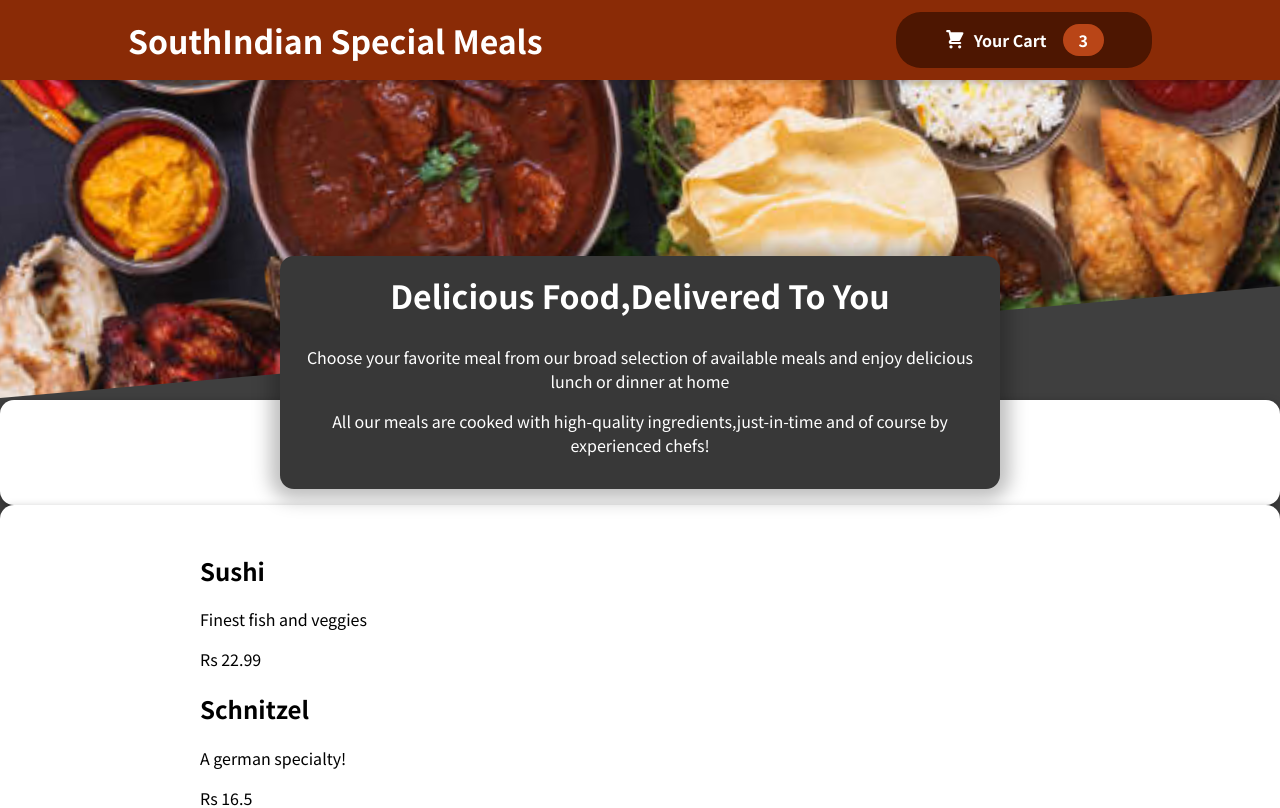
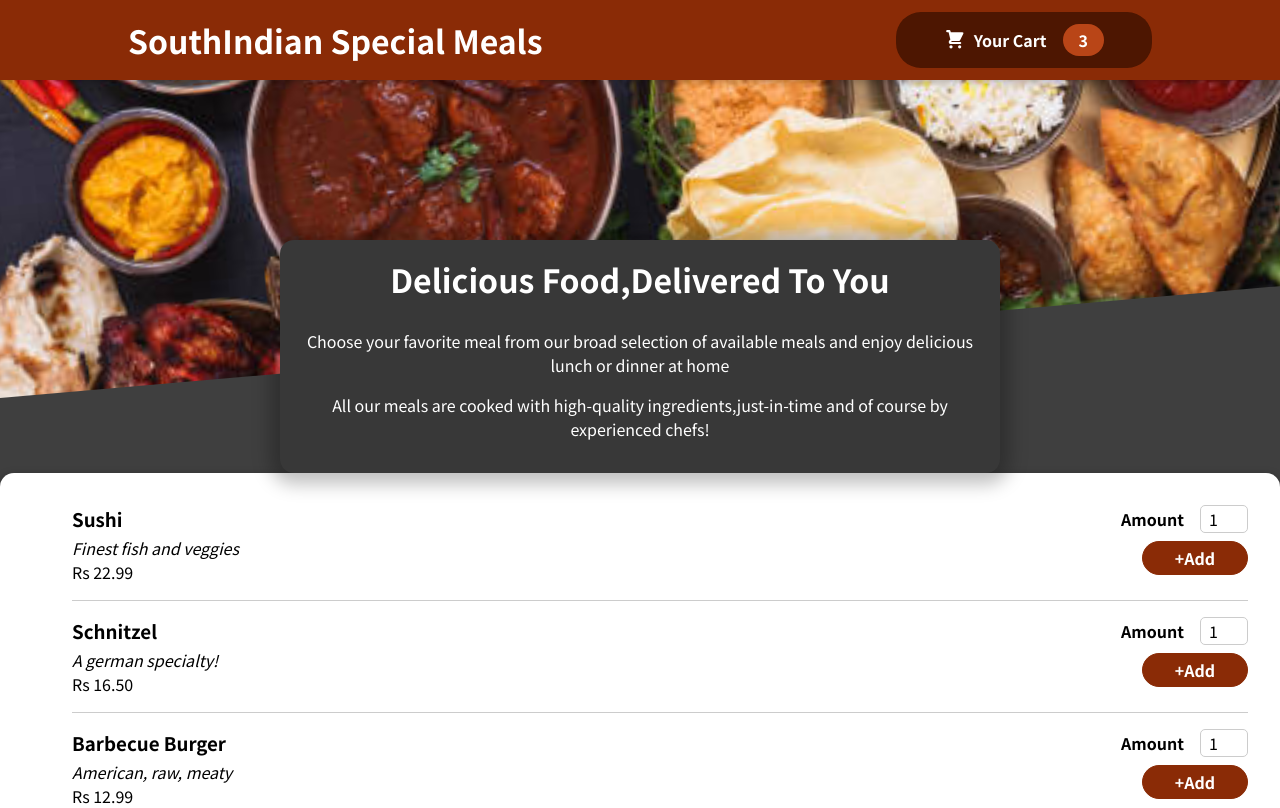
Before and after one commit to sravanisravs1/RestaurantWebsiteUsingReact, a React (Create React App) app: page / in a window 1280 px wide. Shown: the top 808 px of the page. Built offline with nearby package versions, Linux system fonts and the light colour scheme.

Commit message:
Added Form

```diff
--- /dev/null
+++ b/src/Components/Meals/Meals/AvailableMeals.js
@@ -0,0 +1,54 @@
+import React from "react";
+import classes from './AvailableMeals.module.css';
+import Card from "../../UI/Card/Card/Card";
+import MealItem from "./MealItem/MealItem";
+
+
+const DUMMY_MEALS = [
+    {
+      id: 'm1',
+      name: 'Sushi',
+      description: 'Finest fish and veggies',
+      price: 22.99,
+    },
+    {
+      id: 'm2',
+      name: 'Schnitzel',
+      description: 'A german specialty!',
+      price: 16.5,
+    },
+    {
+      id: 'm3',
+      name: 'Barbecue Burger',
+      description: 'American, raw, meaty',
+      price: 12.99,
+    },
+    {
+      id: 'm4',
+      name: 'Green Bowl',
+      description: 'Healthy...and green...',
+      price: 18.99,
+    },
+  ];
+
+const AvailableMeals = () => {
+    const mealsList = DUMMY_MEALS.map((meal) =>
+    (<MealItem
+      key={meal.id}
+      name={meal.name}
+      price={meal.price}
+      description={meal.description}
+    />));
+
+    return (
+        <section className={classes.meals}>
+            <Card>
+                <ul>{mealsList}</ul>
+
+            </Card>
+        </section>
+    );
+
+};
+
+export default AvailableMeals;
--- /dev/null
+++ b/src/Components/Meals/Meals/AvailableMeals.module.css
@@ -0,0 +1,23 @@
+
+.meal {
+    display: flex;
+    justify-content: space-between;
+    margin: 1rem;
+    padding-bottom: 1rem;
+    border-bottom: 1px solid #ccc;
+  }
+
+  .meal h3 {
+    margin: 0 0 0.25rem 0;
+  }
+
+  .description {
+    font-style: italic;
+  }
+
+  .price {
+    margin-top: 0.25rem;
+    font-weight: bold;
+    color: #ad5502;
+    font-size: 1.25rem;
+  }
--- /dev/null
+++ b/src/Components/Meals/Meals/MealItem/MealItem.js
@@ -0,0 +1,20 @@
+import classes from './MealItem.module.css';
+import MealItemForm from './MealItemForm';
+
+const MealItem = props =>{
+    const price = `Rs ${props.price.toFixed(2)}`
+    return (
+    <li className={classes.meal}>
+        <div>
+            <h3>{props.name}</h3>
+            <div className={classes.description}>{props.description}</div>
+            <div classname={classes.price}>{price}</div>
+        </div>
+        <div>
+            <MealItemForm/>
+        </div>
+    </li>
+    );
+};
+
+export default MealItem;
--- /dev/null
+++ b/src/Components/Meals/Meals/MealItem/MealItem.module.css
@@ -0,0 +1,22 @@
+.meal {
+    display: flex;
+    justify-content: space-between;
+    margin: 1rem;
+    padding-bottom: 1rem;
+    border-bottom: 1px solid #ccc;
+  }
+
+  .meal h3 {
+    margin: 0 0 0.25rem 0;
+  }
+
+  .description {
+    font-style: italic;
+  }
+
+  .price {
+    margin-top: 0.25rem;
+    font-weight: bold;
+    color: #ad5502;
+    font-size: 1.25rem;
+  }
--- /dev/null
+++ b/src/Components/Meals/Meals/MealItem/MealItemForm.js
@@ -0,0 +1,22 @@
+import React from "react";
+import classes from './MealItemForm.module.css';
+import Input from "../../../UI/Card/Input/Input";
+
+const MealItemForm = props => {
+    return (
+        <form className={classes.form}>
+            <Input label='Amount' input={{
+                id:'amount',
+                type:'number',
+                min:'1',
+                max:'5',
+                step:'1',
+                defaultValue:'1'
+
+            }}/>
+            <button>+Add</button>
+        </form>
+    )
+};
+
+export default MealItemForm;
--- /dev/null
+++ b/src/Components/Meals/Meals/MealItem/MealItemForm.module.css
@@ -0,0 +1,20 @@
+.form {
+    text-align: right;
+  }
+
+  .form button {
+    font: inherit;
+    cursor: pointer;
+    background-color: #8a2b06;
+    border: 1px solid #8a2b06;
+    color: white;
+    padding: 0.25rem 2rem;
+    border-radius: 20px;
+    font-weight: bold;
+  }
+
+  .form button:hover,
+  .form button:active {
+    background-color: #641e03;
+    border-color: #641e03;
+  }
--- a/src/Components/Meals/Meals/MealItems.js
+++ /dev/null
@@ -1,52 +0,0 @@
-import React from "react";
-import classes from './MealItems.module.css';
-import Card from "../../UI/Card/Card/Card";
-
-const DUMMY_MEALS = [
-    {
-      id: 'm1',
-      name: 'Sushi',
-      description: 'Finest fish and veggies',
-      price: 22.99,
-    },
-    {
-      id: 'm2',
-      name: 'Schnitzel',
-      description: 'A german specialty!',
-      price: 16.5,
-    },
-    {
-      id: 'm3',
-      name: 'Barbecue Burger',
-      description: 'American, raw, meaty',
-      price: 12.99,
-    },
-    {
-      id: 'm4',
-      name: 'Green Bowl',
-      description: 'Healthy...and green...',
-      price: 18.99,
-    },
-  ];
-
-const MealItems = () => {
-    return (
-    <Card>
-        <section className={classes.meals}>
-        <ul >
-            {DUMMY_MEALS.map(meals => <div>
-                <h2>{meals.name} </h2>
-                <p>{meals.description}</p>
-                <p> Rs {meals.price}</p>
-
-            </div>
-
-
-            )}
-        </ul>
-    </section>
-    </Card>);
-
-};
-
-export default MealItems;
--- a/src/Components/Meals/Meals/MealItems.module.css
+++ /dev/null
@@ -1,25 +0,0 @@
-
-.meals {
-    max-width: 60rem;
-    width: 90%;
-    margin: 2rem auto;
-    animation: meals-appear 1s ease-out forwards;
-  }
-
-  .mealsul {
-    list-style: none;
-    margin: 0;
-    padding: 0;
-  }
-
-  @keyframes meals-appear {
-    from {
-      opacity: 0;
-      transform: translateY(3rem);
-    }
-
-    to {
-      opacity: 1;
-      transform: translateY(0);
-    }
-  }
--- a/src/Components/Meals/Meals/Meals.js
+++ b/src/Components/Meals/Meals/Meals.js
@@ -1,11 +1,11 @@
 import MealSummary from "./MealsSummary";
-import MealItems from "./MealItems";
+import AvailableMeals from "./AvailableMeals";
 import React, { Fragment } from "react";
 
 const Meals = () => {
     return <Fragment>
         <MealSummary/>
-        <MealItems/>
+        <AvailableMeals/>
     </Fragment>
 
 };
--- a/src/Components/Meals/Meals/MealsSummary.js
+++ b/src/Components/Meals/Meals/MealsSummary.js
@@ -1,12 +1,12 @@
 import React from "react";
-import Card from "../../UI/Card/Card/Card";
+//import Card from "../../UI/Card/Card/Card";
 import classes from './MealsSummary.module.css'
 
 
 const MealSummary = () =>{
     return (
-        <Card>
-            <section className={classes.summary}>
+
+        <section className={classes.summary}>
             <h2>
                 Delicious Food,Delivered To You
             </h2>
@@ -22,7 +22,7 @@
 
         </section>
 
-        </Card>
+
 
     )
 };
--- /dev/null
+++ b/src/Components/UI/Card/Input/Input.js
@@ -0,0 +1,13 @@
+import React from "react";
+import classes from './Input.module.css'
+
+const Input = props =>{
+    return (
+    <div className={classes.input}>
+        <label htmlfor={props.input.id}>{props.label}</label>
+        <input {...props.input}/>
+    </div>);
+
+};
+
+export default Input;
--- /dev/null
+++ b/src/Components/UI/Card/Input/Input.module.css
@@ -0,0 +1,18 @@
+.input {
+    display: flex;
+    align-items: center;
+    margin-bottom: 0.5rem;
+  }
+
+  .input label {
+    font-weight: bold;
+    margin-right: 1rem;
+  }
+
+  .input input {
+    width: 3rem;
+    border-radius: 5px;
+    border: 1px solid #ccc;
+    font: inherit;
+    padding-left: 0.5rem;
+  }
```
